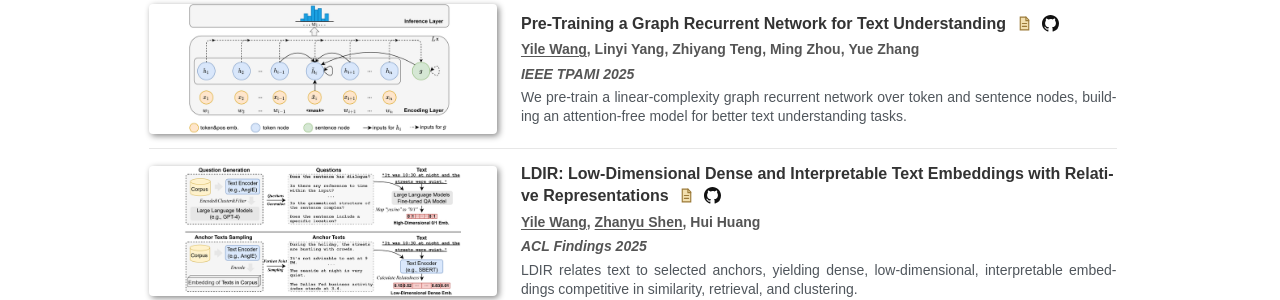
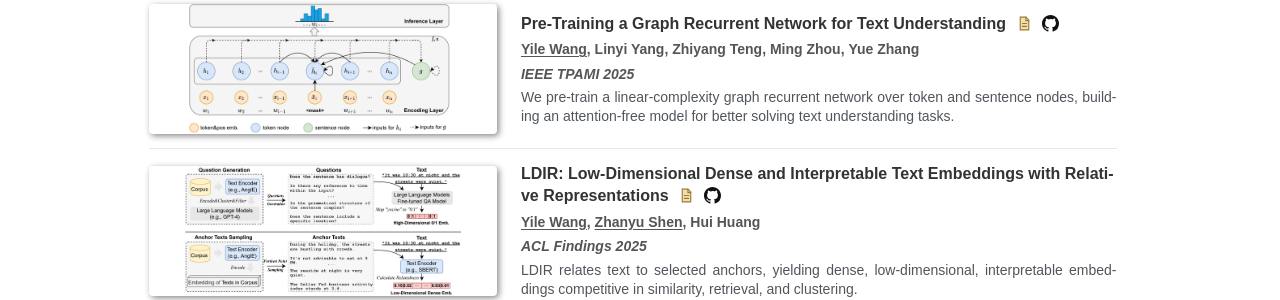
Before and after one commit to szu-tera/szu-tera.github.io, a Jekyll site: the page built from _pages/publications.md, in a window 1280 px wide and 900 px high, scrolled down 1502 px. Shown: the part 171-471 px from the top of the window. Built offline with Jekyll 4.4.1, drawn with Linux system fonts in a browser that asks for light colours.

Commit message:
update text

```diff
--- a/_data/publist.yml
+++ b/_data/publist.yml
@@ -130,7 +130,7 @@
   highlight: 1
 
 - title: "Pre-Training a Graph Recurrent Network for Text Understanding"
-  description: "We pre-train a linear-complexity graph recurrent network over token and sentence nodes, building an attention-free model for better text understanding tasks."
+  description: "We pre-train a linear-complexity graph recurrent network over token and sentence nodes, building an attention-free model for better solving text understanding tasks."
   authors: "Yile Wang, Linyi Yang, Zhiyang Teng, Ming Zhou, Yue Zhang"
   image: GRN_TPAMI_2025.png
   links:
```
